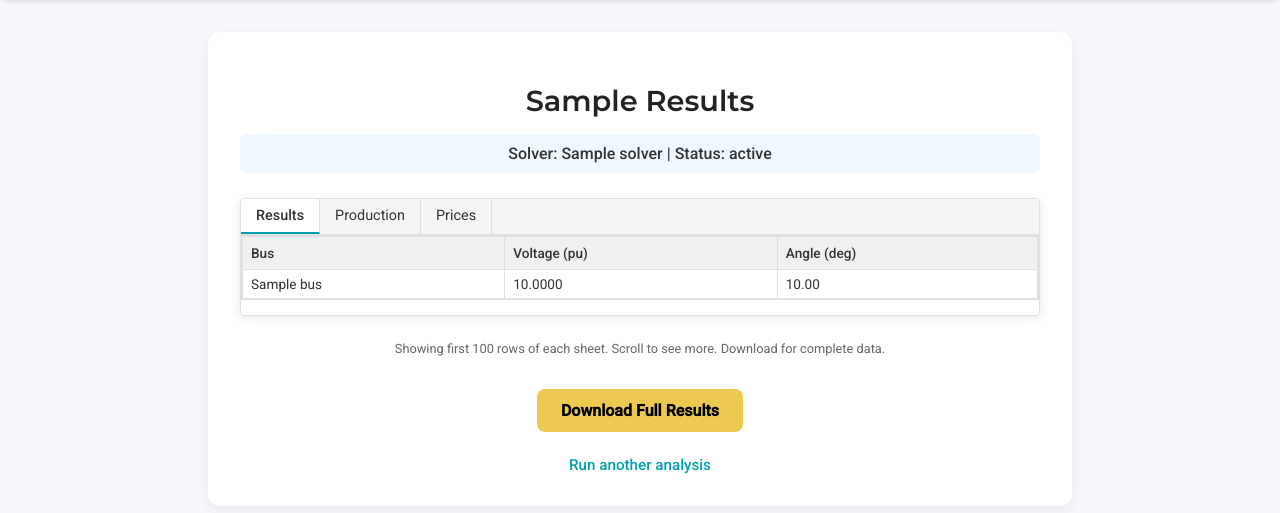
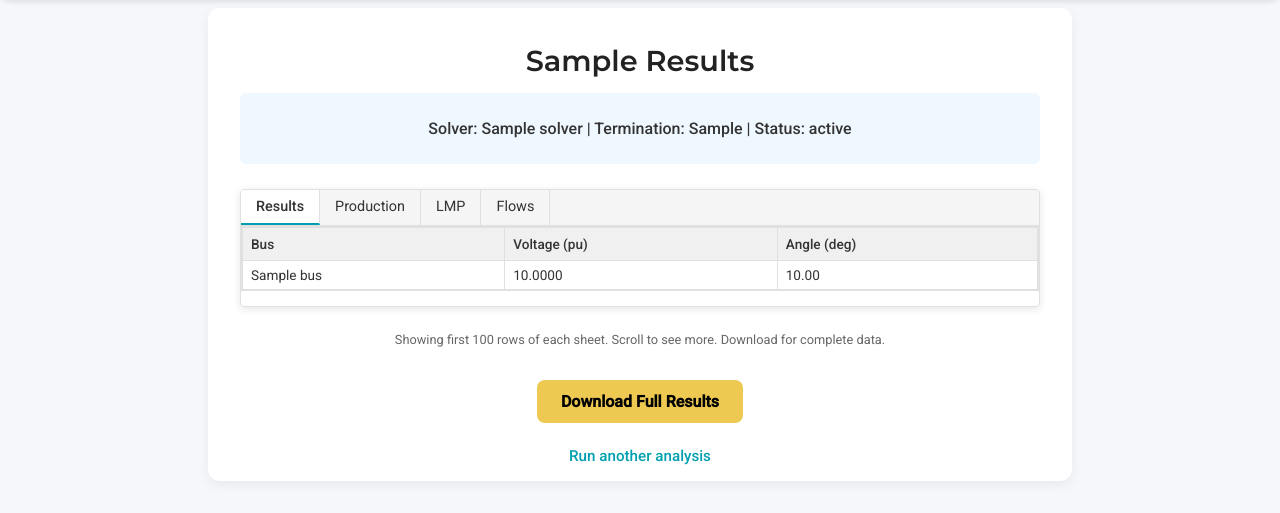
Before and after one commit to ManousosAlexandrakis/OPF_app, a Flask app: template templates/result.html in a window 1280 px wide. Shown: the part 51-564 px from the top of the page. Run offline with Flask 3, Linux system fonts and the light colour scheme; the template is opened without the code that fills it: most values are stand-ins (such as "Sample title", 1, 10 or a date in 2020).

Commit message:
changes in results' page

```diff
--- a/app.py
+++ b/app.py
@@ -75,51 +75,72 @@ def submit():
             env=env
         )
 
-        # Extract solver status from output
-        status_line = next(
+        solver_status_line = next(
+            (line for line in result.stdout.splitlines() if "solver_status:" in line.lower()),
+            None
+        )
+        termination_line = next(
+            (line for line in result.stdout.splitlines() if "termination_condition:" in line.lower()),
+            None
+        )
+
+        # Extract solver status and termination condition from script output
+        solver_status_line = next(
             (line for line in result.stdout.splitlines() if "status:" in line.lower()),
             None
         )
-        status = "Unknown"  # Default if nothing matches
+        termination_line = next(
+            (line for line in result.stdout.splitlines() if "termination_condition:" in line.lower()),
+            None
+        )
 
-        if status_line:
-            status = status_line.strip()
-            if "optimal" in status.lower():
-                status = "Optimal"
-            elif "infeasible" in status.lower():
-                status = "Infeasible"
-            elif "unbounded" in status.lower():
-                status = "Unbounded"
-            else:
-                status = status.split(":")[-1].strip()
+        solver_status = "Unknown"
+        termination_condition = "Unknown"
 
-        if result.returncode != 0:
-            error_msg = f"Python script failed with {solver} solver:\n{result.stderr}"
-            return error_msg, 500
+        if solver_status_line:
+            solver_status = solver_status_line.split(":", 1)[-1].strip()
 
+        if termination_line:
+            termination_condition = termination_line.split(":", 1)[-1].strip()
+
+        # Check if output file exists before trying to load it
         if not os.path.exists(output_path):
-            return "Output file was not created", 500
+            return render_template(
+                "result.html",
+                output_filename=output_filename,
+                model_type=model_type.capitalize(),
+                solver=solver,
+                solver_status=solver_status,
+                termination_condition=termination_condition,
+                error="Output file was not created."
+            )
 
-                # Read the Excel file to pass data to template
+        # Read the Excel file to pass data to template
         excel_data = pd.ExcelFile(output_path)
 
-        # Prepare data for each sheet (first 10 rows)
+        # Prepare preview data for each sheet
         preview_data = {
             'results_data': excel_data.parse('Results').head(100).to_dict('records'),
             'production_data': excel_data.parse('Production').head(100).to_dict('records'),
-            'price_data': excel_data.parse('LMP').head(100).to_dict('records')
+            'price_data': excel_data.parse('LMP').head(100).to_dict('records'),
+            'flows_data': excel_data.parse('Flows').head(100).to_dict('records')
         }
 
         # Add reactive data if sheet exists and model supports it
         if model_type.lower() in ['bolognani', 'decoupled', 'ac']:
-            preview_data['reactive_data'] = excel_data.parse('Reactive').head(100).to_dict('records')
+            try:
+                preview_data['reactive_data'] = excel_data.parse('Reactive').head(100).to_dict('records')
+            except ValueError:
+                preview_data['reactive_data'] = []  # Sheet not found
 
+        # Final render
         return render_template(
             "result.html",
             output_filename=output_filename,
             model_type=model_type.capitalize(),
-            solver=solver.upper(),
-            status=status,
+            solver=solver,
+            solver_status=solver_status,
+            termination_condition=termination_condition,
             **preview_data
         )
 
--- a/static/style.css
+++ b/static/style.css
@@ -60,7 +60,7 @@ body {
 h1 {
     font-family: 'Montserrat', sans-serif;
     font-weight: 600;
-    margin-bottom: 0.75rem;
+    margin-bottom: 0.5rem;
     font-size: 1.8rem;
     color: var(--dark);
     text-align: center;
--- a/templates/result.html
+++ b/templates/result.html
@@ -16,7 +16,7 @@
     .navbar {
       background: #00a0b0;
       padding: 1rem 2rem;
-      margin-bottom: 2rem;
+      margin-bottom: 0.5rem;
       border-radius: 0 0 10px 10px;
       box-shadow: 0 2px 5px rgba(0,0,0,0.1);
     }
@@ -34,8 +34,8 @@
 
     .container {
       max-width: 800px;
-      margin: 2rem auto;
-      padding: 2rem;
+      margin: 0.5rem auto;
+      padding: 1rem 2rem;
       background: white;
       border-radius: 12px;
       box-shadow: 0 4px 12px rgba(0, 0, 0, 0.06);
@@ -44,7 +44,7 @@
     h1 {
       font-family: 'Montserrat', sans-serif;
       font-weight: 600;
-      margin-bottom: 1rem;
+      margin-bottom: 0.25rem;
       font-size: 1.8rem;
       color: #222;
       text-align: center;
@@ -199,8 +199,12 @@
   <div class="container">
     <h1>{{ model_type }} Results</h1>
     <div class="status-box">
-      Solver: {{ solver }} | Status: {{ status }}
-    </div>
+    <p>Solver: {{ solver }} | Termination: {{ termination_condition }} | Status: {{ solver_status }}</p>
+    {% if error %}
+      <p style="color: red;">{{ error }}</p>
+    {% endif %}
+
+</div>
 
     <div class="excel-preview">
       <div class="sheet-tabs">
@@ -209,7 +213,8 @@
         {% if model_type.lower() in ['bolognani', 'decoupled', 'ac'] %}
         <div class="sheet-tab" onclick="showSheet('reactive')">Reactive</div>
         {% endif %}
-        <div class="sheet-tab" onclick="showSheet('price')">Prices</div>
+        <div class="sheet-tab" onclick="showSheet('price')">LMP</div>
+        <div class="sheet-tab" onclick="showSheet('flows')">Flows</div>
       </div>
 
       <!-- Results Sheet -->
@@ -252,7 +257,7 @@
             <tbody>
               {% for row in production_data %}
               <tr>
-                <td>{{ row.bus }}</td>
+                <td>{{ row.Bus }}</td>
                 <td>{{ "%.4f"|format(row.p_pu) }}</td>
                 <td>{{ "%.2f"|format(row.pmin_pu) }}</td>
                 <td>{{ "%.2f"|format(row.pmax_pu) }}</td>
@@ -315,6 +320,40 @@
       </div>
     </div>
 
+    <!-- Flows Sheet -->
+    <div id="flows-sheet" class="sheet-content">
+      <div class="table-container">
+        <table class="excel-table">
+          <thead>
+            <tr>
+              <th>Edge</th>
+              <th>From Bus</th>
+              <th>To Bus</th>
+              <th>Flow From (pu)</th>
+              <th>Flow To (pu)</th>
+              <th>Reactive From (pu)</th>
+              <th>Reactive To (pu)</th>
+              <th>Max Flow (pu)</th>
+            </tr>
+          </thead>
+          <tbody>
+            {% for row in flows_data %}
+            <tr>
+              <td>{{ row.Edge }}</td>
+              <td>{{ row.from_bus }}</td>
+              <td>{{ row.flows_to }}</td>
+              <td>{{ "%.4f"|format(row.Flows_p_pu_from) }}</td>
+              <td>{{ "%.4f"|format(row.Flows_p_pu_to) }}</td>
+              <td>{{ "%.4f"|format(row.Flows_q_pu_from) }}</td>
+              <td>{{ "%.4f"|format(row.Flows_q_pu_to) }}</td>
+              <td>{{ "%.4f"|format(row.Flowmax_pu) }}</td>
+            </tr>
+            {% endfor %}
+          </tbody>
+        </table>
+      </div>
+    </div>
+
     <p class="preview-note">Showing first 100 rows of each sheet. Scroll to see more. Download for complete data.</p>
 
     <div style="text-align: center;">
--- a/templates/theory.html
+++ b/templates/theory.html
@@ -17,16 +17,18 @@
     .navbar {
       background: #00a0b0;
       padding: 1rem 2rem;
-      margin-bottom: 2rem;
+      margin-bottom: 0.5rem;
       border-radius: 0 0 10px 10px;
       box-shadow: 0 2px 5px rgba(0,0,0,0.1);
     }
+
     .navbar a {
       color: white;
       text-decoration: none;
       margin-right: 1.5rem;
       font-weight: 500;
     }
+
     .navbar a:hover {
       text-decoration: underline;
     }
```
Also changed, not shown: run_BTheta_model.py (+17 -13 lines), run_Bolognani_model.py (+22 -14 lines), run_Decoupled_model.py (+15 -10 lines).
